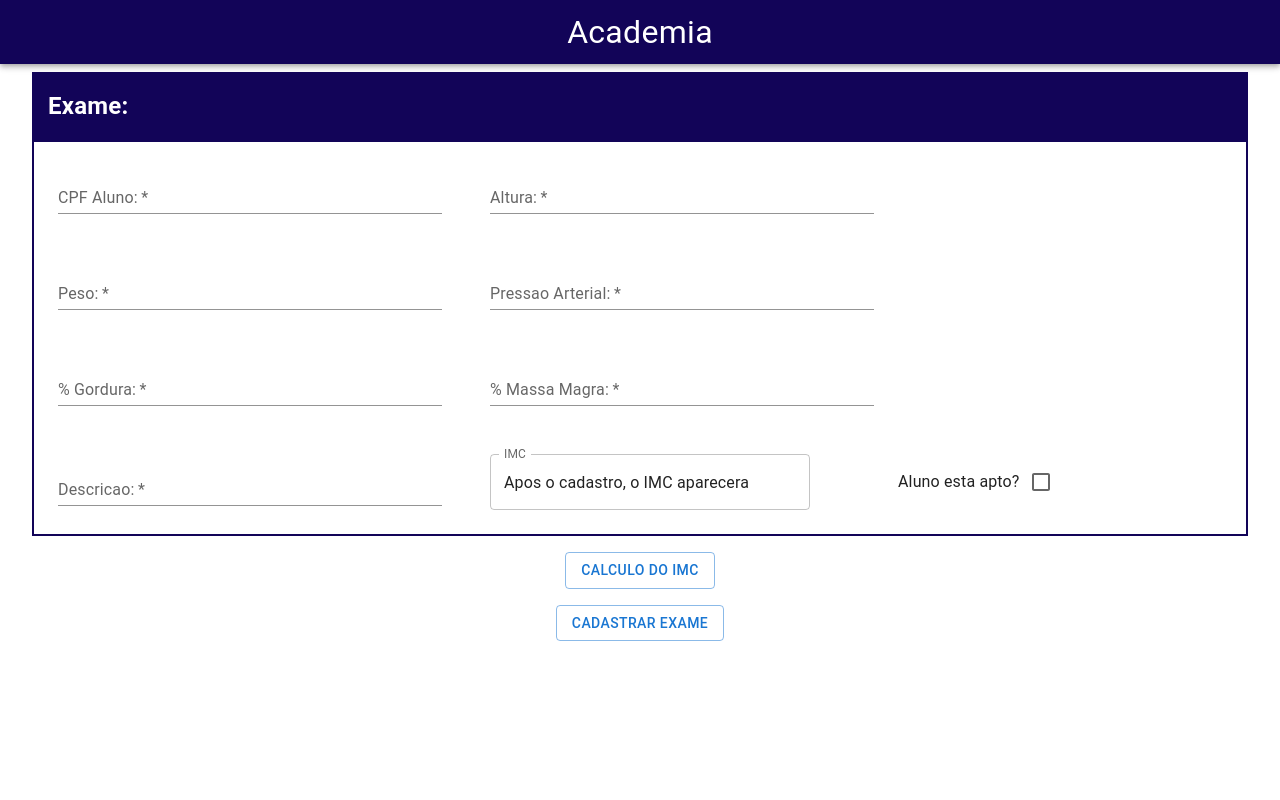
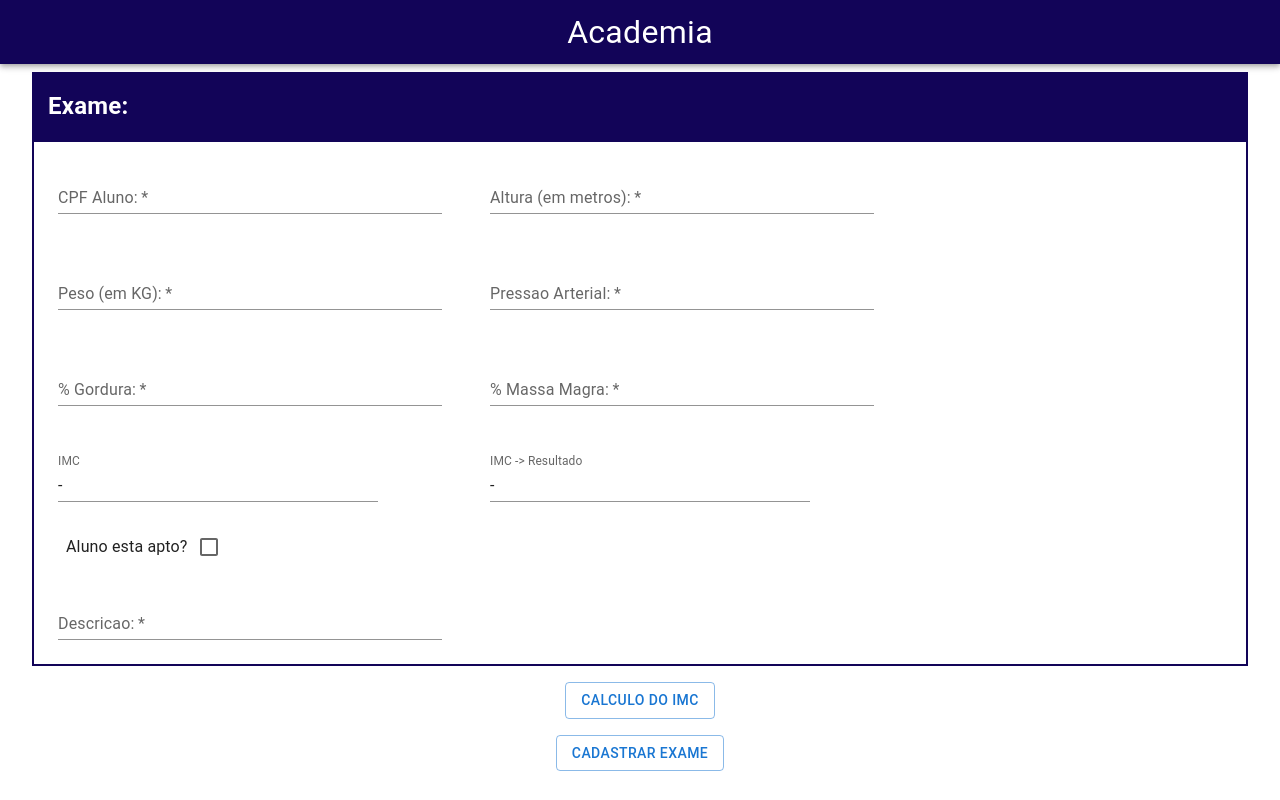
Before and after one commit to vmleroy/TP2-EngSoftware-Front, a React (Create React App) app: page /medico in a window 1280 px wide. Built offline with nearby package versions, Linux system fonts and the light colour scheme.

Commit message:
Melhora na tela do medico e tabela imc feita

```diff
--- a/package.json
+++ b/package.json
@@ -6,7 +6,7 @@
     "@emotion/react": "^11.9.3",
     "@emotion/styled": "^11.9.3",
     "@mui/icons-material": "^5.8.4",
-    "@mui/material": "^5.8.4",
+    "@mui/material": "^5.8.5",
     "@testing-library/jest-dom": "^5.14.1",
     "@testing-library/react": "^13.0.0",
     "@testing-library/user-event": "^13.2.1",
--- a/src/components/Cabecalho/Cabecalho.tsx
+++ b/src/components/Cabecalho/Cabecalho.tsx
@@ -5,16 +5,16 @@ import { AppBar, CssBaseline, Grid, Toolbar, Typography } from '@mui/material'
 
 interface Props {
     nomeNoCabecalho: string;
-  }
+}
 
 const Cabecalho: FC<Props> = ({ nomeNoCabecalho }) => {
     return (
         <>
             <CssBaseline />
-            <Grid sx={{ minWidth: '100vw'}} >
+            <Grid sx={{ minWidth: '100vw' }} >
                 <AppBar position='static' sx={{ backgroundColor: '#120458' }}>
                     <Toolbar >
-                        <Typography align='center' sx={{flexGrow: 1, fontSize:32}}> Academia </Typography>
+                        <Typography align='center' sx={{ flexGrow: 1, fontSize: 32 }}> Academia </Typography>
                     </Toolbar>
                 </AppBar>
             </Grid>
--- a/src/components/CamposDeTexto/CampoDeTextoLeitura.tsx
+++ b/src/components/CamposDeTexto/CampoDeTextoLeitura.tsx
@@ -5,8 +5,8 @@ import TextField from '@mui/material/TextField';
 import AccountCircle from '@mui/icons-material/AccountCircle';
 
 interface Props {
-    value?: number,
-    label?: string;
+  value?: number | string,
+  label?: string;
 }
 
 
@@ -17,18 +17,19 @@ const CampoDeTextoLeitura: React.FC<Props> = ({
 }) => {
 
   return (
-    <Box sx={{ '& > :not(style)': { m: 1 }, margin: "1rem" }}>
+    <Box sx={{ '& > :not(style)': { m: 1 }, margin: '1rem' }}>
       <Box
-        sx={{ display: 'flex', alignItems: 'flex-end', width: '30vw'}}
+        sx={{ display: 'flex', alignItems: 'flex-end', width: '30vw' }}
       >
         <TextField
           label={label}
-          defaultValue="Apos o cadastro, o IMC aparecera"
+          defaultValue='-'
           value={value}
+          variant="standard"
           InputProps={{
             readOnly: true,
           }}
-          sx={{width:'20rem'}}
+          sx={{ width: '20rem' }}
         />
       </Box>
     </Box>
--- a/src/components/CamposDeTexto/Senha/CampoDeTextoSenha.tsx
+++ b/src/components/CamposDeTexto/Senha/CampoDeTextoSenha.tsx
@@ -45,7 +45,7 @@ const CampoDeTextoSenha: React.FC<Props> = ({
 
   return (
     <Box sx={{ display: 'flex', flexWrap: 'wrap', margin: "1rem" }}>
-        <FormControl sx={{ m: 1, width: 300}} variant="standard">
+      <FormControl sx={{ m: 1, width: 300 }} variant="standard">
         <InputLabel htmlFor="standard-adornment-password">Password</InputLabel>
         <Input
           required
--- a/src/components/Pages/Medico/Formulario/FormularioMedico.tsx
+++ /dev/null
@@ -1,73 +0,0 @@
-import React from 'react'
-import { FC, useState } from 'react'
-
-import { Checkbox, Grid, Typography } from '@mui/material'
-
-import CampoDeTexto from '../../../CamposDeTexto/CampoDeTexto';
-import CampoDeTextoLeitura from '../../../CamposDeTexto/CampoDeTextoLeitura';
-
-interface Props {
-    setCpf: React.Dispatch<React.SetStateAction<string | undefined>>,
-    setAltura: React.Dispatch<React.SetStateAction<string | undefined>>,
-    setPeso: React.Dispatch<React.SetStateAction<string | undefined>>,
-    setPressaoArterial: React.Dispatch<React.SetStateAction<string | undefined>>,
-    setPorcentagemGordura: React.Dispatch<React.SetStateAction<string | undefined>>,
-    setPorcentagemMassaMagra: React.Dispatch<React.SetStateAction<string | undefined>>,
-    setDescricao: React.Dispatch<React.SetStateAction<string | undefined>>,
-    setApto: React.Dispatch<React.SetStateAction<boolean | undefined>>,
-    IMC: number|undefined
-}
-
-const FormularioMedico : FC<Props> = ({
-    setCpf, setAltura, setPeso, setPressaoArterial,
-    setPorcentagemGordura, setPorcentagemMassaMagra,
-    setDescricao, setApto, IMC
-}) => {
-
-    return (
-        <>
-            <Grid
-                container
-                width="95%"
-                margin="0.5rem"
-                alignItems="center"
-                direction="row"
-                sx={{ minHeight: "25vh" }}
-                >
-                    <Grid item xs={12} sx={{ minHeight: "5vh", backgroundColor: '#120458' }}>
-                        <Typography
-                        sx={{
-                            fontWeight: "600",
-                            fontSize: "1.5rem",
-                            color: 'white',
-                            margin: "1rem"
-                        }}
-                        >
-                        Exame:
-                        </Typography>
-                    </Grid>
-                    <Grid
-                        container
-                        item
-                        xs={12}
-                        alignItems="center"
-                        direction="row"
-                        sx={{ minHeight: "20vh", border: 2, borderColor: "#120458" }}
-                    >
-                        <CampoDeTexto label='CPF Aluno:' setValue={setCpf}/>
-                        <CampoDeTexto label='Altura:' setValue={setAltura}/>
-                        <CampoDeTexto label='Peso:' setValue={setPeso}/>
-                        <CampoDeTexto label='Pressao Arterial:' setValue={setPressaoArterial}/>
-                        <CampoDeTexto label='% Gordura:' setValue={setPorcentagemGordura}/>
-                        <CampoDeTexto label='% Massa Magra:' setValue={setPorcentagemMassaMagra}/>
-                        <CampoDeTexto label='Descricao:' setValue={setDescricao}/>
-                        <CampoDeTextoLeitura label='IMC' value={IMC} />
-                        <Typography> Aluno esta apto? </Typography>
-                        <Checkbox aria-label='Apto' onChange={(e) => { setApto(e.target.checked) }}/>
-                    </Grid>
-            </Grid>
-        </>
-    );
-};
-
-export default FormularioMedico;
--- /dev/null
+++ b/src/components/Pages/Medico/FormularioMedico.tsx
@@ -0,0 +1,96 @@
+import React from 'react'
+import { FC } from 'react'
+
+import { Checkbox, Grid, Typography } from '@mui/material'
+
+import CampoDeTexto from '../../CamposDeTexto/CampoDeTexto';
+import CampoDeTextoLeitura from '../../CamposDeTexto/CampoDeTextoLeitura';
+
+interface Props {
+    setCpf: React.Dispatch<React.SetStateAction<string | undefined>>,
+    setAltura: React.Dispatch<React.SetStateAction<string | undefined>>,
+    setPeso: React.Dispatch<React.SetStateAction<string | undefined>>,
+    setPressaoArterial: React.Dispatch<React.SetStateAction<string | undefined>>,
+    setPorcentagemGordura: React.Dispatch<React.SetStateAction<string | undefined>>,
+    setPorcentagemMassaMagra: React.Dispatch<React.SetStateAction<string | undefined>>,
+    setDescricao: React.Dispatch<React.SetStateAction<string | undefined>>,
+    setApto: React.Dispatch<React.SetStateAction<boolean | undefined>>,
+    IMC: number | undefined
+    resultadoIMC: string | undefined
+}
+
+const FormularioMedico: FC<Props> = ({
+    setCpf, setAltura, setPeso, setPressaoArterial,
+    setPorcentagemGordura, setPorcentagemMassaMagra,
+    setDescricao, setApto, IMC, resultadoIMC
+}) => {
+
+    return (
+        <>
+            <Grid
+                container
+                width="95%"
+                margin="0.5rem"
+                alignItems="center"
+                direction="row"
+                sx={{ minHeight: "25vh" }}
+            >
+                <Grid item xs={12} sx={{ minHeight: "5vh", backgroundColor: '#120458' }}>
+                    <Typography
+                        sx={{
+                            fontWeight: "600",
+                            fontSize: "1.5rem",
+                            color: 'white',
+                            margin: "1rem"
+                        }}
+                    >
+                        Exame:
+                    </Typography>
+                </Grid>
+                <Grid
+                    container
+                    item
+                    xs={12}
+                    alignItems="left"
+                    direction="column"
+                    sx={{ minHeight: "20vh", border: 2, borderColor: "#120458" }}
+                >
+                    <Grid
+                    container
+                    xs={12}
+                    alignContent="center"
+                    direction="row"
+                    >
+                        <CampoDeTexto label='CPF Aluno:' setValue={setCpf} />
+                        <CampoDeTexto label='Altura (em metros):' setValue={setAltura} />
+                        <CampoDeTexto label='Peso (em KG):' setValue={setPeso} />
+                        <CampoDeTexto label='Pressao Arterial:' setValue={setPressaoArterial} />
+                        <CampoDeTexto label='% Gordura:' setValue={setPorcentagemGordura} />
+                        <CampoDeTexto label='% Massa Magra:' setValue={setPorcentagemMassaMagra} />
+                    </Grid>
+                    <Grid
+                        container
+                        xs={12}
+                        alignItems="center"
+                        direction="row"
+                    >
+                        <CampoDeTextoLeitura label='IMC' value={IMC} />
+                        <CampoDeTextoLeitura label='IMC -> Resultado ' value={resultadoIMC} />
+                    </Grid>
+                    <Grid
+                        container
+                        xs={12}
+                        alignItems="center"
+                        direction="row"
+                    >
+                        <Typography sx={{marginLeft:"2rem"}}> Aluno esta apto? </Typography>
+                        <Checkbox aria-label='Apto' onChange={(e) => { setApto(e.target.checked) }} />
+                    </Grid>
+                    <CampoDeTexto label='Descricao:' setValue={setDescricao} />
+                </Grid>
+            </Grid>
+        </>
+    );
+};
+
+export default FormularioMedico;
--- a/src/pages/Home/Home.tsx
+++ b/src/pages/Home/Home.tsx
@@ -14,14 +14,14 @@ import CampoDeTextoSenha from '../../components/CamposDeTexto/Senha/CampoDeTexto
 export default NomeFuncao/PAG;
  */
 
-const Home = ({}) => {
+const Home = ({ }) => {
 
   const navigate = useNavigate();
 
   const [email, setEmail] = useState<string>();
   const [senha, setSenha] = useState<string>();
 
-  const handleCliqueBotao = (email: string|undefined, senha: string|undefined) => {
+  const handleCliqueBotao = (email: string | undefined, senha: string | undefined) => {
     console.log(email, senha);
   };
 
--- a/src/pages/Medico/Medico.tsx
+++ b/src/pages/Medico/Medico.tsx
@@ -1,12 +1,12 @@
 import React from 'react'
-import { FC, useState } from 'react'
+import { useState } from 'react'
 
 import { Grid, Button } from '@mui/material'
 
 import Cabecalho from '../../components/Cabecalho/Cabecalho';
-import FormularioMedico from '../../components/Pages/Medico/Formulario/FormularioMedico';
+import FormularioMedico from '../../components/Pages/Medico/FormularioMedico';
 
-const Medico = ({}) => {
+const Medico = ({ }) => {
 
   const [cpfAluno, setCpf] = useState<string>();
   const [altura, setAltura] = useState<string>();
@@ -18,25 +18,37 @@ const Medico = ({}) => {
   const [apto, setApto] = useState<boolean>();
 
   const [IMC, setIMC] = useState<number>();
+  const [resultadoIMC, setResultadoIMC] = useState<string>();
 
-    const handleCliqueBotaoIMC = (altura: string|undefined, peso: string|undefined) => {
-        if (peso != undefined && altura != undefined) {
-            let imc = parseFloat(peso)/(parseFloat(altura)^2);
+  const handleCliqueBotaoIMC = (altura: string | undefined, peso: string | undefined) => {
+    if (peso !== undefined && altura !== undefined) {
+      let imc = parseFloat((parseFloat(peso) / (parseFloat(altura) ^ 2)).toFixed(1));
       setIMC(imc);
+
+      if (imc < 15) setResultadoIMC('Extremamente abaixo do peso');
+      else if (imc >= 15 && imc < 16) setResultadoIMC('Gravemente abaixo do peso');
+      else if (imc >= 16 && imc < 18.6) setResultadoIMC('Abaixo do peso ideal');
+      else if (imc >= 18.6 && imc < 25) setResultadoIMC('Faixa de peso ideal');
+      else if (imc >= 25 && imc < 30) setResultadoIMC('Sobrepeso');
+      else if (imc >= 30 && imc < 35) setResultadoIMC('Obesidade grau I');
+      else if (imc >= 35 && imc < 40) setResultadoIMC('Obesidade grau II (grave)');
+      else setResultadoIMC('Obesidade grau III (morbida)');
     }
   }
 
   const handleCliqueBotaoCadastro = (
-        cpfAluno: string|undefined,
-        altura: string|undefined,
-        peso: string|undefined,
-        pressaoArterial: string|undefined,
-        porcentagemGordura: string|undefined,
-        porcentagemMassaMagra: string|undefined,
-        IMC: number|undefined,
-        descricao: string|undefined,
-        apto: boolean|undefined
+    cpfAluno: string | undefined,
+    altura: string | undefined,
+    peso: string | undefined,
+    pressaoArterial: string | undefined,
+    porcentagemGordura: string | undefined,
+    porcentagemMassaMagra: string | undefined,
+    IMC: number | undefined,
+    resultadoIMC: string | undefined,
+    descricao: string | undefined,
+    apto: boolean | undefined
   ) => {
+    if (IMC !== undefined) {
       console.log(cpfAluno);
       console.log(altura);
       console.log(peso);
@@ -44,8 +56,16 @@ const Medico = ({}) => {
       console.log(porcentagemGordura);
       console.log(porcentagemMassaMagra);
       console.log(IMC);
+      console.log(resultadoIMC);
       console.log(descricao);
+      if (apto != true) {
+        apto = false;
+        setApto(false);
+      }
       console.log(apto);
+    } else {
+      console.log("Favor calcular IMC");
+    }
   }
 
   return (
@@ -64,7 +84,7 @@ const Medico = ({}) => {
         <FormularioMedico
           setCpf={setCpf} setAltura={setAltura} setPeso={setPeso} setPressaoArterial={setPressaoArterial}
           setPorcentagemGordura={setPorcentagemGordura} setPorcentagemMassaMagra={setPorcentagemMassaMagra}
-            setDescricao={setDescricao} setApto={setApto} IMC={IMC}
+          setDescricao={setDescricao} setApto={setApto} IMC={IMC} resultadoIMC={resultadoIMC}
         />
         <Button variant='outlined' sx={{ margin: '0.5rem' }}
           onClick={() => handleCliqueBotaoIMC(altura, peso)}
@@ -75,7 +95,7 @@ const Medico = ({}) => {
           onClick={() => handleCliqueBotaoCadastro(
             cpfAluno, altura, peso, pressaoArterial,
             porcentagemGordura, porcentagemMassaMagra,
-                IMC, descricao, apto
+            IMC, resultadoIMC, descricao, apto
           )}
         >
           {' '} Cadastrar exame {' '}
```
Also changed, not shown: src/components/CamposDeTexto/CampoDeTexto.tsx (+5 -5 lines), src/components/Tabelas/TabelaDeIMC.tsx (added, +54 -0 lines), 1 other file (tests, documents, lock files or other folders). Lines whose indentation alone changed are shown as unchanged.
